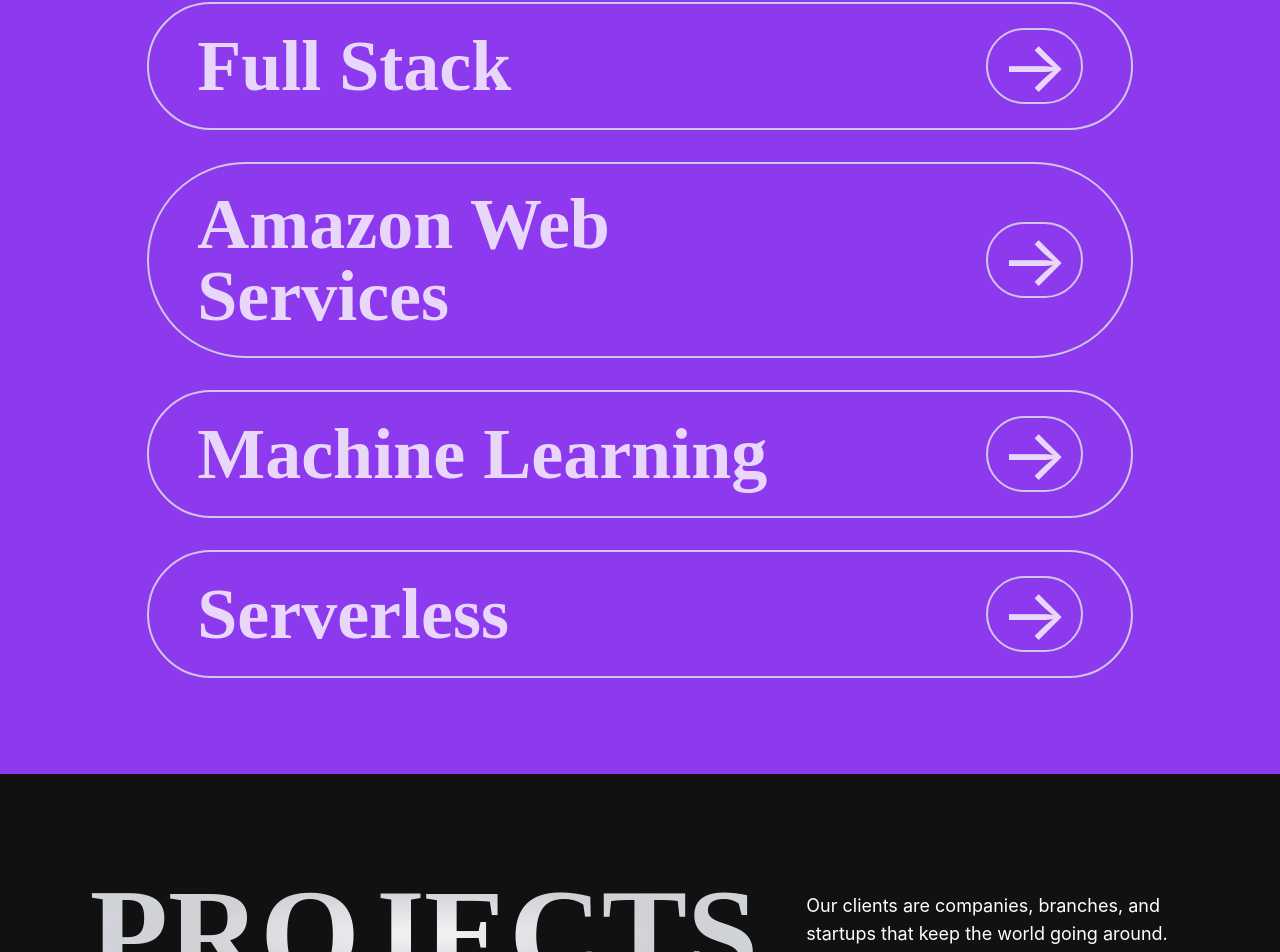
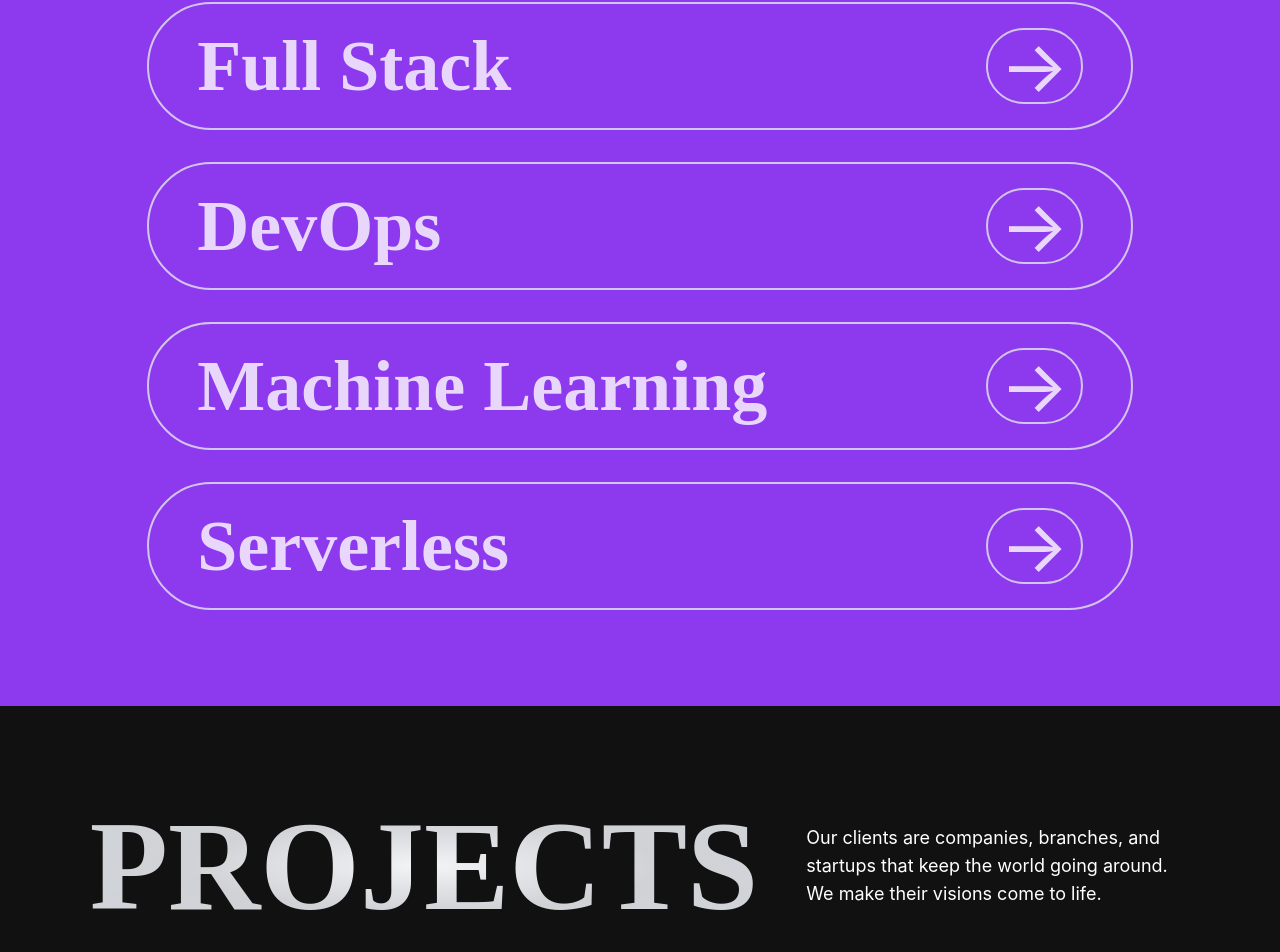
Before and after one commit to kultheco/kulthemedia-web, a React (Create React App) app: page / in a window 1280 px wide. Shown: the part 2215-3167 px from the top of the page. Built offline with nearby package versions, Linux system fonts and the light colour scheme.

Commit message:
update ourservices

```diff
--- a/src/components/HomeComp/OurServices.jsx
+++ b/src/components/HomeComp/OurServices.jsx
@@ -7,7 +7,7 @@
       link: "/",
     },
     {
-      name: "Amazon Web Services",
+      name: "DevOps",
       link: "/",
     },
     {
```
